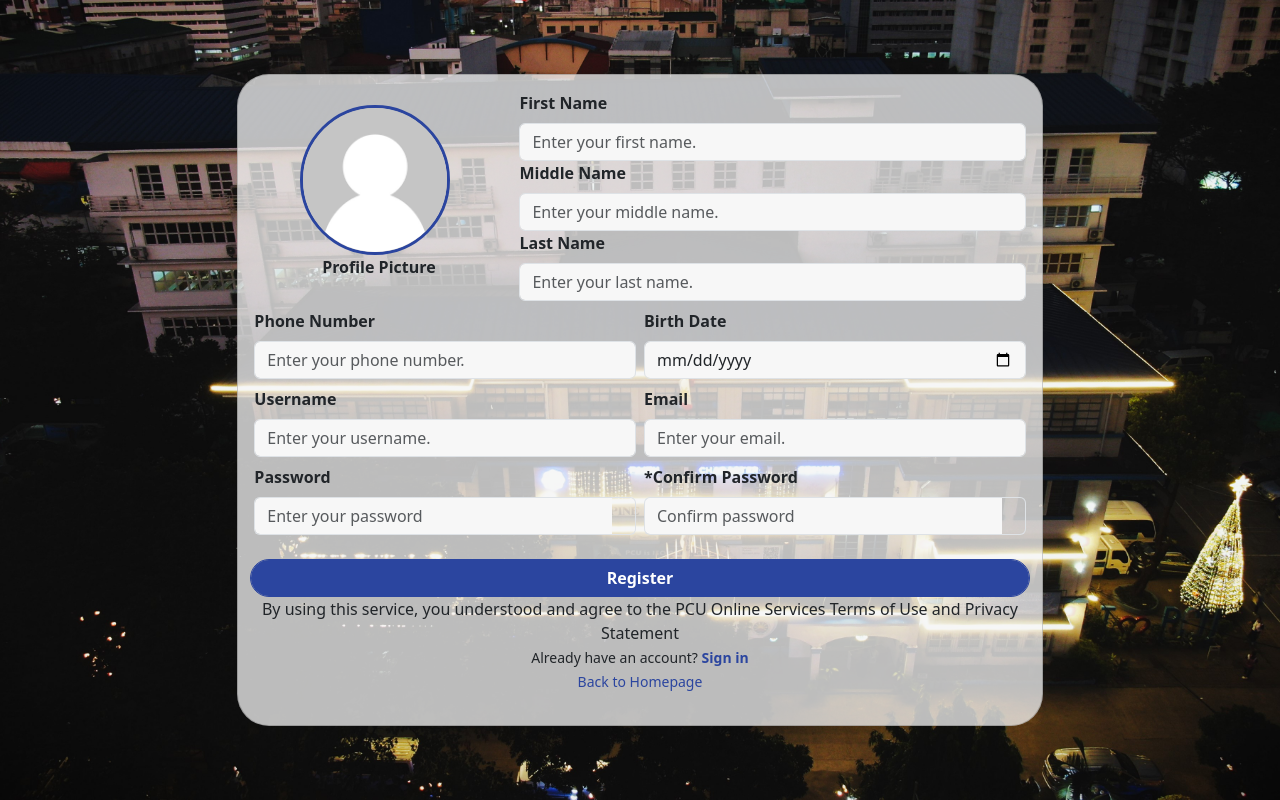
After one commit to lovestein/eteeap, a PHP site: page /register.php in a window 1280 px wide. The commit adds this page. Run offline with PHP 8.4, Linux system fonts and the light colour scheme.

Commit message:
Login & Register Page Created

```diff
--- a/assets/css/custom.css
+++ b/assets/css/custom.css
@@ -55,3 +55,21 @@
     position: absolute;
     z-index: -1;
   }
+
+  /* Background Cover for Login Page */
+.bg-img-login {
+  position: relative;
+}
+
+.bg-img-login::before {
+  content: "";
+  background-image: url("../images/web/pcu_theme_photo.jpg");
+  background-position: center;
+  background-size: cover;
+  top: 0px;
+  right: 0px;
+  bottom: 0px;
+  left: 0px;
+  position: absolute;
+  z-index: -1;
+}
--- a/includes/footer.php
+++ b/includes/footer.php
@@ -1,4 +1,10 @@
     <!-- Footer Seciton -->
+    <?php if (
+        $page_title == "Home" ||
+        $page_title == "Overview" ||
+        $page_title == "Announcement" ||
+        $page_title == "About"
+    ) : ?>
         <footer>
             <div class="container-fluid bg-primary text-white">
                 <div class="row justify-contents-center py-5">
@@ -38,6 +44,7 @@
                 </div>
             </div>
         </footer>
+    <?php endif; ?>
 
     <!-- JQuery -->
     <script src="./assets/scripts/jquery-3.1.1.min.js"></script>
--- a/includes/header.php
+++ b/includes/header.php
@@ -27,7 +27,14 @@ date_default_timezone_set('Asia/Manila');
 </head>
 
 <body>
-    <!-- Home Navbar -->
+    <?php if (
+        $page_title == "Home" ||
+        $page_title == "Overview" ||
+        $page_title == "Announcement" ||
+        $page_title == "About"
+    ) : ?>
+
+        <!-- Navbar with Login Button -->
         <nav class="navbar navbar-expand-md navbar-light bg-light">
             <div class="container-fluid">
                 <a href="./index.php" class="navbar-brand p-0">
@@ -61,9 +68,15 @@ date_default_timezone_set('Asia/Manila');
                     </ul>
                     <ul class="navbar-nav text-center ms-auto">
                         <li class="nav-item px-3 bg-primary rounded-3">
-                        <a href="#" class="nav-link fw-bold text-white">Login</a>
+                            <a href="./login.php" class="nav-link fw-bold text-white">Login</a>
                         </li>
                     </ul>
                 </div>
             </div>
         </nav>
+
+
+    <?php else : ?>
+
+
+    <?php endif; ?>
--- /dev/null
+++ b/register.php
@@ -0,0 +1,158 @@
+<?php
+$page_title = "Login";
+include("./includes/header.php");
+?>
+
+<!-- Register Page -->
+<div class="container-fluid d-flex flex-column vh-100 p-0">
+    <section class="flex-fill d-flex bg-img-login justify-content-center">
+        <!-- Card Login -->
+        <div class="col-12 col-lg-8 align-content-center">
+            <div class="card rounded-5 p-3 m-4 bg-light bg-opacity-75">
+                <form id="signInForm" class="row g-2">
+                    <div class="col-12">
+                        <div class="row">
+                            <!-- Profile Picture -->
+                            <div class="col-lg-4 col-md-12 align-items-center d-flex justify-content-center">
+                                <div class="text-center">
+                                    <img src="./assets/images/profile_pictures/default_profile_image.jpg" id="previewCreateUserImage" class="img-fluid mw-100 mh-100 rounded-circle border border-3 border-primary" style="height: 150px; width: 150px;">
+                                    <label for="createUserImage" class="form-label fw-bold d-block" type="button">
+                                        <span class="icon-image me-2 text-primary"></span>Profile Picture
+                                    </label>
+                                    <input type="file" name="createUserImage" id="createUserImage" class="d-none">
+                                </div>
+                            </div>
+                            <!-- Complete Name -->
+                            <div class="col-lg-8 col-md-12">
+                                <div class="row">
+                                    <!-- First Name -->
+                                    <div class="col-12">
+                                        <label for="createUserFirstName" class="form-label fw-bold">First Name</label>
+                                        <input id="createUserFirstName" type="text" class="form-control bg-light" name="createUserFirstName" placeholder="Enter your first name.">
+                                    </div>
+                                    <!-- Middle Name -->
+                                    <div class="col-12">
+                                        <label for="createUserMiddleName" class="form-label fw-bold">Middle Name</label>
+                                        <input id="createUserMiddleName" type="text" class="form-control bg-light" name="createUserMiddleName" placeholder="Enter your middle name.">
+                                    </div>
+                                    <!-- Last Name -->
+                                    <div class="col-12">
+                                        <label for="createUserLastName" class="form-label fw-bold">Last Name</label>
+                                        <input id="createUserLastName" type="text" class="form-control bg-light" name="createUserLastName" placeholder="Enter your last name.">
+                                    </div>
+                                </div>
+                            </div>
+                        </div>
+                    </div>
+                    <!-- Phone Number -->
+                    <div class="col-lg-6 col-md-12">
+                        <label for="createUserPhoneNumber" class="form-label fw-bold">Phone Number</label>
+                        <input id="createUserPhoneNumber" type="text" class="form-control bg-light" name="createUserPhoneNumber" placeholder="Enter your phone number.">
+                    </div>
+                    <!-- Birthdate -->
+                    <div class="col-lg-6 col-sm-12">
+                        <label for="createUserBirthdate" class="form-label fw-bold">Birth Date</label>
+                        <input id="createUserBirthdate" type="date" class="form-control bg-light" name="createUserBirthdate">
+                    </div>
+                    <!-- Username -->
+                    <div class="col-lg-6 col-md-12">
+                        <label for="createUserName" class="form-label fw-bold">Username</label>
+                        <input id="createUserName" type="text" class="form-control bg-light" name="createUserName" placeholder="Enter your username.">
+                    </div>
+                    <!-- Email -->
+                    <div class="col-lg-6 col-md-12">
+                        <label for="createUserEmail" class="form-label fw-bold">Email</label>
+                        <input id="createUserEmail" type="email" class="form-control bg-light" name="createUserEmail" placeholder="Enter your email.">
+                    </div>
+                    <!-- Password -->
+                    <div class="col-lg-6 col-md-12">
+                        <label for="createUserPassword" class="form-label fw-bold">Password</label>
+                        <span><small id="passwwordErrorMessage" class="text-danger"></small></span>
+                        <span><small id="passwwordSuccessMessage" class="text-success"></small></span>
+                        <div class="input-group mb-3">
+                            <input type="password" class="form-control bg-light border-end-0" id="createUserPassword" name="createUserPassword" placeholder="Enter your password">
+                            <span class="input-group-text bg-transparent border-start-0" id="viewCreatePassword"><span class="icon-eye" style="cursor: pointer;"></span></span>
+                        </div>
+                    </div>
+                    <!-- Confirm Password -->
+                    <div class="col-lg-6 col-md-12">
+                        <label for="createUserConfirmPassword" class="form-label fw-bold">*Confirm Password</label>
+                        <span><small id="confirmPasswwordErrorMessage" class="text-danger"></small></span>
+                        <span><small id="confirmPasswwordSuccessMessage" class="text-success"></small></span>
+                        <div class="input-group mb-3">
+                            <input type="password" class="form-control bg-light border-end-0" id="createUserConfirmPassword" name="createUserConfirmPassword" placeholder="Confirm password">
+                            <span class="input-group-text bg-transparent border-start-0" id="viewCreateConfirmPassword"><span class="icon-eye" style="cursor: pointer;"></span></span>
+                        </div>
+                    </div>
+                    <!-- User Type -->
+                    <input type="hidden" id="createUserType" name="createUserType" value="student">
+
+                    <button type="button" class="btn btn-primary form-control rounded-pill fw-bold" data-bs-toggle="modal" data-bs-target="#verifyAccountModal">Register</button>
+                </form>
+                <div class="card-text text-center pb-3">
+                    By using this service, you understood and agree to the PCU Online Services Terms of Use and Privacy Statement <br>
+                    <small>
+                        Already have an account? <a href="./login.php" class="text-primary fw-bold text-decoration-none">Sign in</a><br>
+                        <a href="./index.php" class="text-decoration-none">Back to Homepage</a>
+                    </small>
+                </div>
+            </div>
+        </div>
+    </section>
+</div>
+
+<!-- Verify Account Modal -->
+<div class="modal fade" id="verifyAccountModal" aria-hidden="true" tabindex="-1">
+    <div class="modal-dialog modal-dialog-centered">
+        <div class="modal-content">
+            <div class="modal-header">
+                <h1 class="modal-title w-100 text-center fs-5">
+                    Verify Account
+                </h1>
+            </div>
+            <div class="modal-body text-center">
+                <h4 class="fw-bold">
+                    You're almost set! Provide the verification code we've sent to your email to verify your account.
+                </h4>
+                <!-- Form Alert Message -->
+                <div id="formAlertVerify" class="toast w-100 my-2">
+                    <div class="d-flex">
+                        <div id="formAlertMessageVerify" class="toast-body"></div>
+                        <button type="button" class="btn-close btn-close-white me-2 m-auto" data-bs-dismiss="toast" aria-label="Close"></button>
+                    </div>
+                </div>
+                <form id="verifyUserForm">
+                    <input id="userEmailVerify" type="hidden" required>
+                    <input type="text" id="userVerificationCode" placeholder="Enter Verification Code" class="form-control text-center mb-2" style="height: 80px; font-size: 30px;">
+                    <button id="verifyButton" type="button" class="btn btn-sm btn-primary form-control rounded-pill fw-bold mb-2" data-bs-toggle="modal" data-bs-target="#successfulVerificationModal">
+                        <h4>Verify Account</h4>
+                    </button>
+                    <button id="resendCodeButton" type="submit" class="btn btn-sm btn-info form-control rounded-pill fw-bold mb-2">
+                        <h4>Resend Code</h4>
+                    </button>
+                </form>
+            </div>
+        </div>
+    </div>
+</div>
+
+<!-- Successful Verification Modal -->
+<div class="modal fade" id="successfulVerificationModal" tabindex="-1">
+    <div class="modal-dialog modal-dialog-centered">
+        <div class="modal-content text-center p-2">
+            <div class="modal-body">
+                <img src="./assets/images/web/verification_successful.png" alt="Verification Success" style="height: 200px;">
+                <h3 class="fw-bold">Verification successful! You may now proceed to login to your account.</h3>
+            </div>
+            <div class="modal-footer">
+                <div class="col text-center">
+                    <button type="button" class="btn btn-secondary" data-bs-dismiss="modal">Close</button>
+                </div>
+            </div>
+        </div>
+    </div>
+</div>
+
+<?php
+include("./includes/footer.php");
+?>
```
Also changed, not shown: login.php (added, +88 -0 lines), admin.php (added), assets/images/profile_pictures/default_profile_image.jpg (added), assets/images/web/pcu_theme_photo.jpg (added), assets/images/web/verification_successful.png (added), forgot_password.php (added), student.php (added), teacher.php (added). Lines whose indentation alone changed are shown as unchanged.
